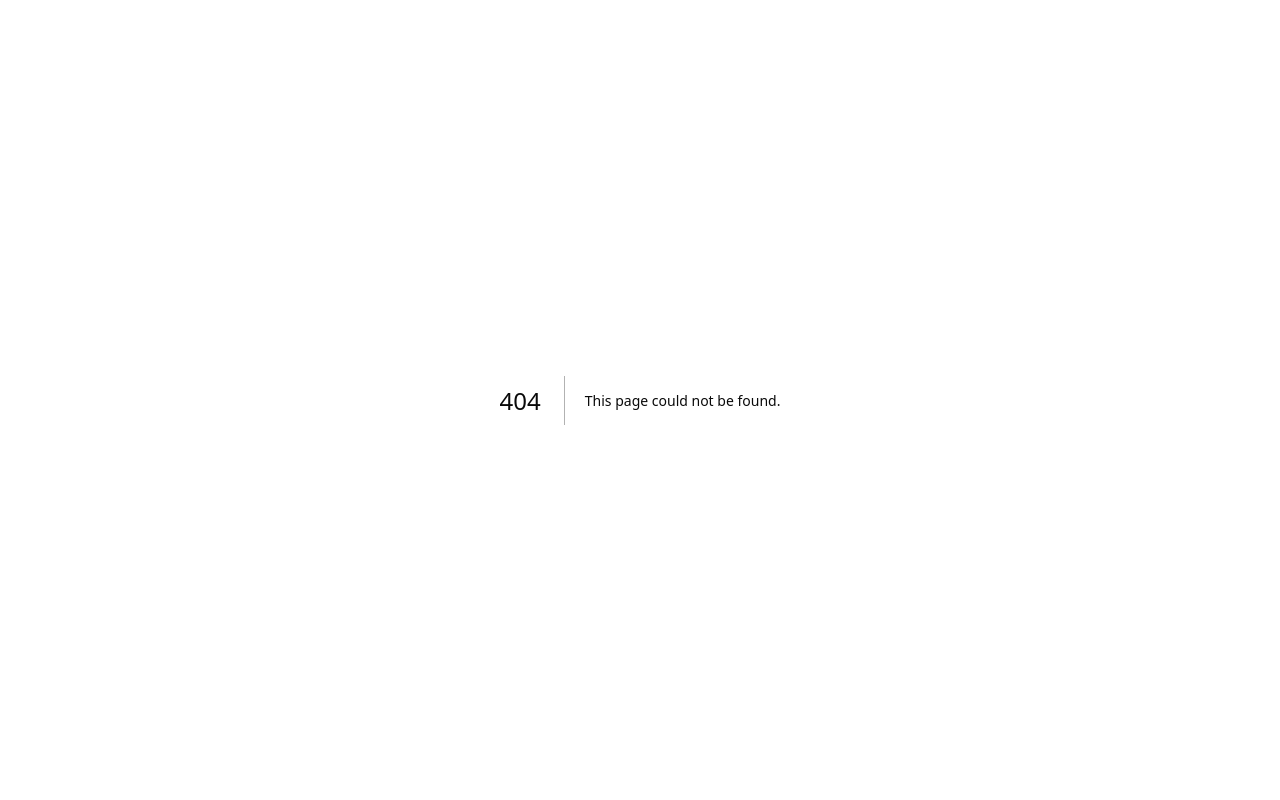
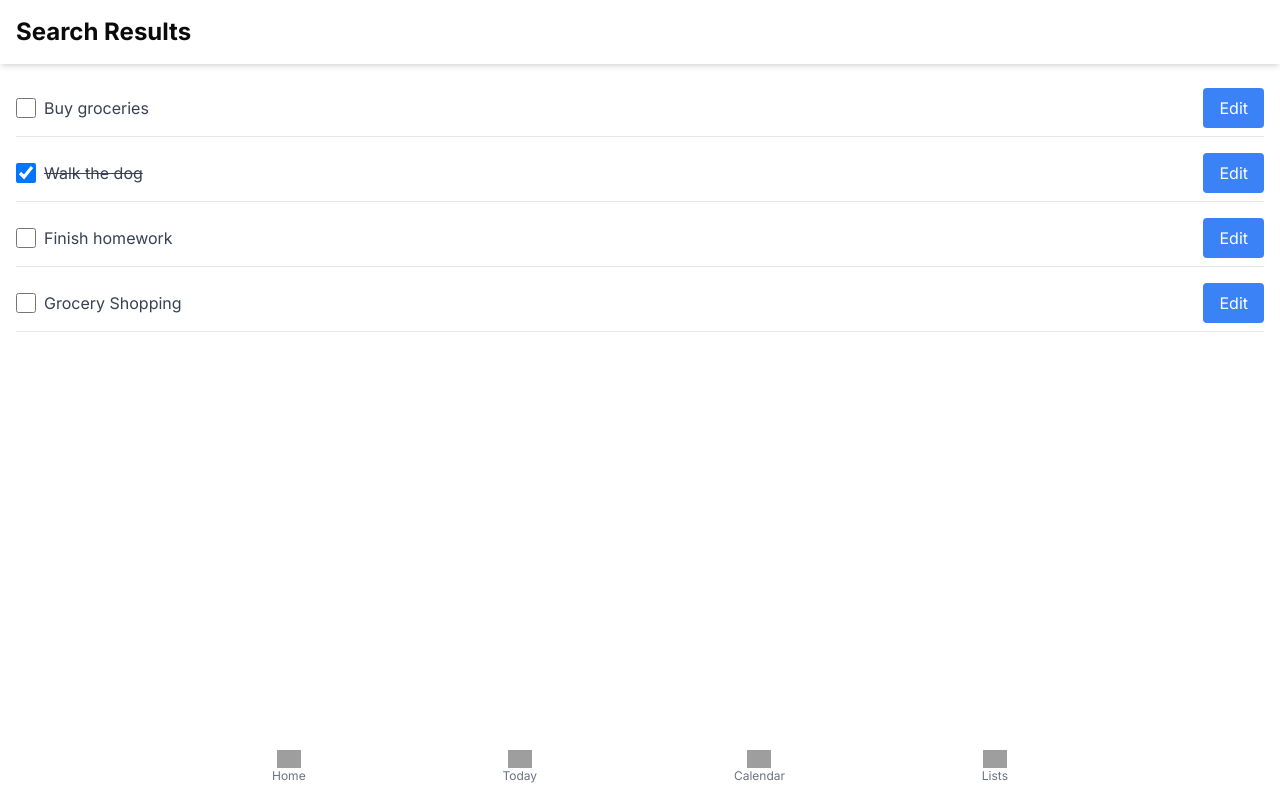
Before and after one commit to webcraft012/my-new-app-1742703292132, a Next.js app: page /search in a window 1280 px wide. Before the commit this address had no page. Built offline with nearby package versions, Linux system fonts and the light colour scheme; grey boxes are pictures that could not be loaded.

Commit message:
Create pages/search.tsx

```diff
--- /dev/null
+++ b/pages/search.tsx
@@ -0,0 +1,47 @@
+
+import React, { useState, useEffect } from 'react';
+import Header from '../components/Header';
+import ToDoList from '../components/ToDoList';
+import Footer from '../components/Footer';
+import { ToDoItemType } from '../components/ToDoItem';
+
+const Search: React.FC = () => {
+  const [searchQuery, setSearchQuery] = useState('');
+  const [searchResults, setSearchResults] = useState<ToDoItemType[]>([]);
+
+  // Mock to-do items data
+  const mockToDoItems: ToDoItemType[] = [
+    { id: '1', text: 'Buy groceries', completed: false },
+    { id: '2', text: 'Walk the dog', completed: true },
+    { id: '3', text: 'Finish homework', completed: false },
+    { id: '4', text: 'Grocery Shopping', completed: false },
+  ];
+
+  useEffect(() => {
+    // Filter to-do items based on search query
+    const filteredResults = mockToDoItems.filter((item) =>
+      item.text.toLowerCase().includes(searchQuery.toLowerCase())
+    );
+    setSearchResults(filteredResults);
+  }, [searchQuery]);
+
+  const handleSearch = (query: string) => {
+    setSearchQuery(query);
+  };
+
+  return (
+    <div className="flex flex-col min-h-screen">
+      <Header title="Search Results" showBackButton onSearch={handleSearch} />
+      <main className="flex-grow p-4">
+        {searchResults.length > 0 ? (
+          <ToDoList todos={searchResults} />
+        ) : (
+          <p>No results found.</p>
+        )}
+      </main>
+      <Footer />
+    </div>
+  );
+};
+
+export default Search;
```
